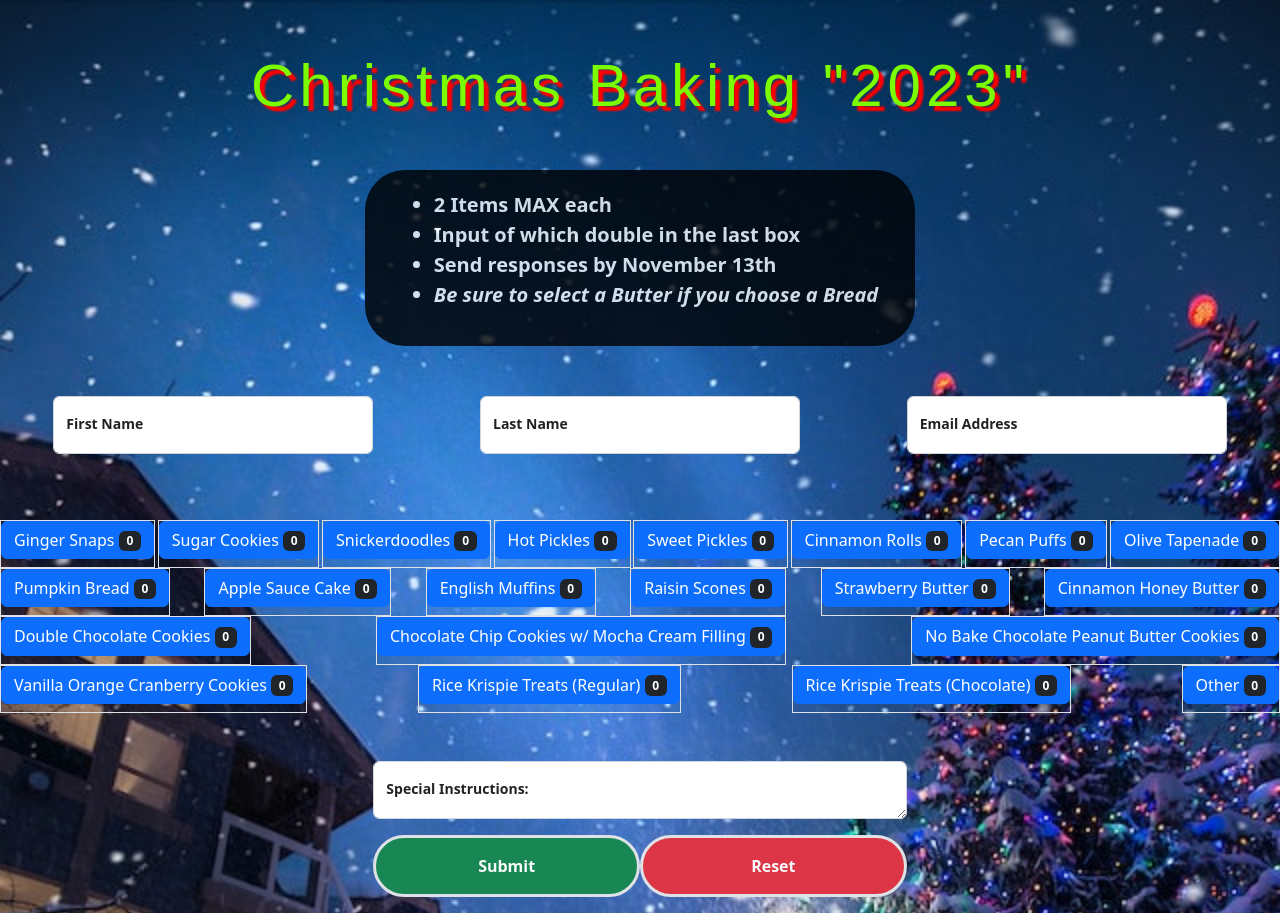
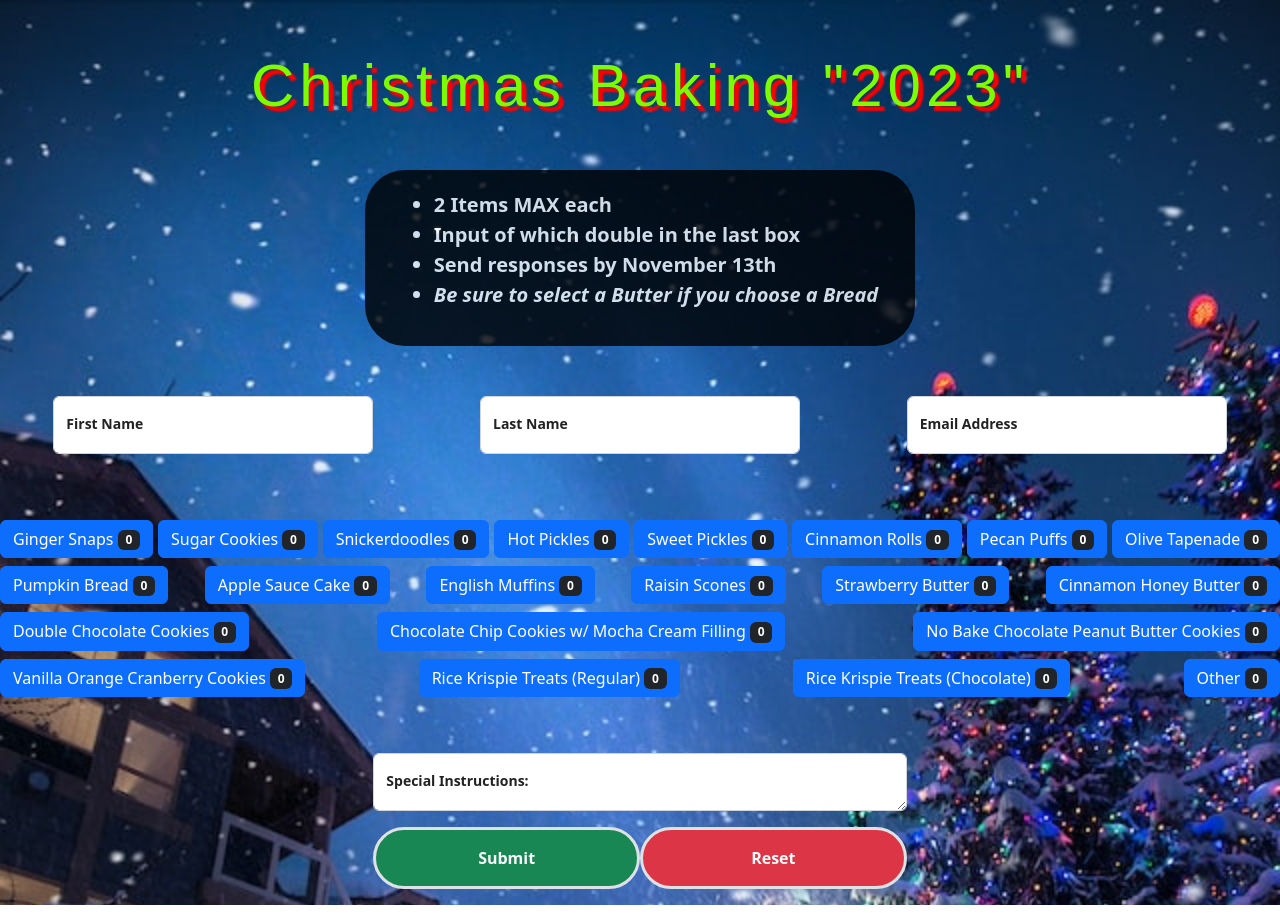
Before and after one commit to thomas065/holiday-goodies, a React (Create React App) app: page /#/order-form in a window 1280 px wide. Built offline with nearby package versions, Linux system fonts and the light colour scheme; a web font is replaced by a local one.

Commit message:
fixed bug

```diff
--- a/src/components/orderform/orderList.jsx
+++ b/src/components/orderform/orderList.jsx
@@ -37,7 +37,7 @@ const OrderList = props => {
     const listTreat = goodies.map(item => (
         <div
             key={item}
-            className='d-flex align-items-center justify-content-center border'
+            className='d-flex align-items-center justify-content-center'
         >
             <Button
                 color='primary w-100 text-wrap mb-2'
```
